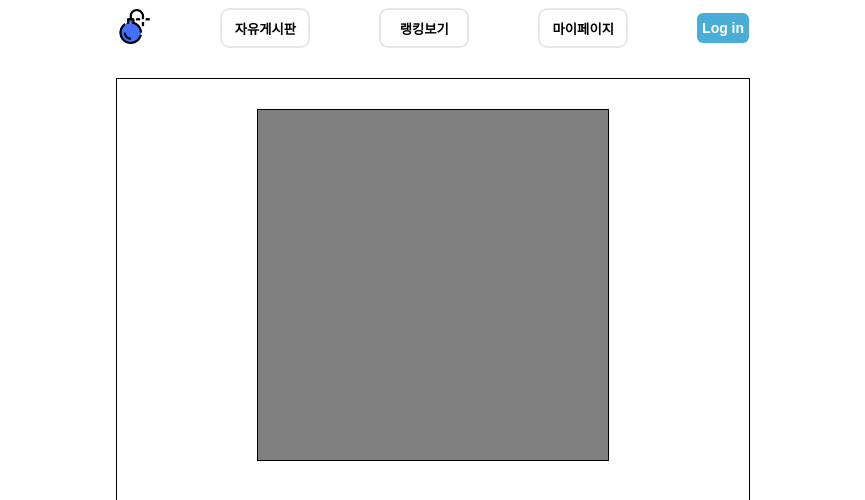
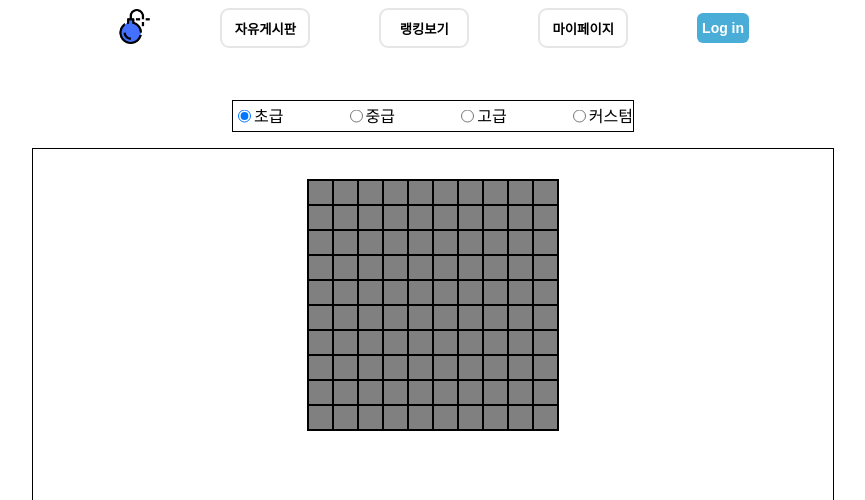
Before and after one commit to wooseokc/zb-Team-FE, a Next.js app: page /game/single in a window 1280 px wide. Shown: the top 500 px of the page, without its empty margins (207-1072 px from the left). Built offline with nearby package versions, Linux system fonts and the light colour scheme.

Commit message:
08 14 난이도별 게임 + 성공 조건 까지 완료
아직 성공 실패 시 지뢰판을 얼리는 기능 만들어야함

그리고 게임 끝났을때 서버로 데이터 전송하는 기능 만들어야함

```diff
--- /dev/null
+++ b/components/game/gameSelector.tsx
@@ -0,0 +1,78 @@
+import React from "react";
+import styled from "styled-components";
+
+interface selector {
+  width : any,
+  height : any,
+  mine : any
+}
+
+export default function GameSelector (props: selector) {
+  const boxClick = (e: React.MouseEvent<HTMLInputElement>) => {
+    const target = e.currentTarget
+
+    console.log(target)
+
+    if (target.id === 'medium') {
+      props.width(16)
+      props.height(16)
+      props.mine(40)
+    } else if (target.id === 'easy') {
+      props.width(10)
+      props.height(10)
+      props.mine(10)
+    } else if (target.id === 'hard') {
+      props.width(30)
+      props.height(16)
+      props.mine(99)
+    }
+  }
+
+
+  return (
+    <SelectorBox>
+      <div>
+        <GameRadio onClick={boxClick} type={'radio'} id='easy' name="game" defaultChecked></GameRadio>
+        <RadioLable htmlFor="easy" >초급</RadioLable>
+      </div>
+      <div>
+        <GameRadio onClick={boxClick} type={'radio'} id='medium' name="game"></GameRadio>
+        <RadioLable htmlFor="medium">중급</RadioLable>
+      </div>
+      <div>
+        <GameRadio onClick={boxClick} type={'radio'} id='hard' name="game"></GameRadio>
+        <RadioLable htmlFor="hard">고급</RadioLable>
+      </div>
+      <div>
+        <GameRadio type={'radio'} id='custom' name="game"></GameRadio>
+        <RadioLable htmlFor="custom">커스텀</RadioLable>
+      </div>
+    </SelectorBox>
+  )
+}
+
+const SelectorBox = styled.section`
+  width: 400px;
+  height: 30px;
+  border: 1px solid;
+
+  position: absolute;
+  left: 50%;
+  transform: translateX(-50%);
+  top : 100px;
+
+  display: flex;
+  justify-content: space-between;
+`
+
+const GameRadio = styled.input`
+  position: relative;
+  top: 30%;
+  transform: translateY(-50%);
+`
+
+const RadioLable = styled.label`
+  position: relative;
+  top : 2px;
+
+`
--- a/components/game/gamebox.tsx
+++ b/components/game/gamebox.tsx
@@ -1,71 +1,118 @@
 import React, { useEffect, useState } from "react";
 import styled from "styled-components";
 
+interface props {
+  width : number,
+  height : number,
+  mine : number
+}
 
-export default function GameSection () {
-  const [arr, setArr] = useState<(number | string | boolean) [][] >(
-    Array(100).fill(0).map((item, idx) => [idx, 'closed', 'normal', 0, false])
+export default function GameSection (props : props) {
+  const width = props.width;
+  const height = props.height;
+  const howManyMines = props.mine;
+  const total = width * height;
+  const [arr, setArr] = useState<(number | string | boolean)[][] >(
+    Array(total).fill(0).map((item, idx) => [idx, 'closed', 'normal', 0, false])
   );
   const [fail, setFail] = useState(false);
+  const [suc, setSuc] = useState(false);
+  const [postObj, setPostObj] = useState<{
+    gamerId? : number,
+    width? : number,
+    height? : number,
+    numMines? : number
+
+    isOpened? : string[],
+    isMine? : string[],
+    nearbyMines? : number,
+    isFlagged? : boolean,
+
+    timePlayed? : number,
+    isAnon? : boolean,
+
+    steps? : number[][]
+  }>({})
 
   // 지뢰 심는 작업
   useEffect(()=> {
-    let tmpArr = arr.slice()
-    let mineCount = 10;
+    let tmpArr = Array(total).fill(0).map((item, idx) => [idx, 'closed', 'normal', 0, false]);
+
+    let mineCount = howManyMines; // 지뢰 개수
+
+    console.log(tmpArr)
+
     while (mineCount > 0) {
-      let a = Math.floor(Math.random()*100)
-      console.log(a)
+      let a = Math.floor(Math.random()*total)
+
       if (tmpArr[a][2] === 'normal') {
         tmpArr[a][2] = 'mine'
-        if (tmpArr[a-11]) {
-          if (a % 10 !== 0) {
-            (tmpArr[a-11][3] as number) += 1;
+        if (tmpArr[a-width-1]) {
+          if (a % width !== 0) {
+            (tmpArr[a-width-1][3] as number) += 1;
           }
         }
-        if (tmpArr[a-10]) {
-          (tmpArr[a-10][3] as number) += 1;
+        if (tmpArr[a-width]) {
+          (tmpArr[a-width][3] as number) += 1;
         }
-        if (tmpArr[a-9]) {
-          if (a%10 !== 9) {
-            (tmpArr[a-9][3] as number) += 1;
+        if (tmpArr[a-width+1]) {
+          if (a % width !== width-1) {
+            (tmpArr[a-width+1][3] as number) += 1;
           }
         }
         if (tmpArr[a-1]) {
-          if (a % 10 !== 0) {
+          if (a % width !== 0) {
             (tmpArr[a-1][3] as number) += 1;
           }
         }
         if (tmpArr[a+1]) {
-          if (a % 10 !== 9) {
+          if (a % width !== width-1) {
             (tmpArr[a+1][3] as number) += 1;
           }
         }
-        if (tmpArr[a+9]) {
-          if (a % 10 !== 0) {
-            (tmpArr[a+9][3] as number) += 1;
+        if (tmpArr[a+width-1]) {
+          if (a % width !== 0) {
+            (tmpArr[a+width-1][3] as number) += 1;
           }
         }
-        if (tmpArr[a+10]) {
-          (tmpArr[a+10][3] as number) += 1;
+        if (tmpArr[a+width]) {
+          (tmpArr[a+width][3] as number) += 1;
         }
-        if (tmpArr[a+11]) {
-          if (a % 10 !== 9) {
-            (tmpArr[a+11][3] as number) += 1;
+        if (tmpArr[a+width+1]) {
+          if (a % width !== width-1) {
+            (tmpArr[a+width+1][3] as number) += 1;
           }
         }
         mineCount --
       }
     }
     setArr(tmpArr)
-    console.log(arr)
-  } , [])
+
+    tmpArr = [];
+    let openArr : string[] = []
+    let mineArr : string[] = []
+    let aroundArr : number[] = []
+    let flagArr : boolean[] = [];
+    for (let i=0 ; i<arr.length ; i++) {
+      openArr.push(arr[i][1] as string)
+      mineArr.push(arr[i][2] as string)
+      aroundArr.push(arr[i][3] as number)
+      flagArr.push(arr[i][4] as boolean)
+    }
+
+    tmpArr.push(openArr)
+    tmpArr.push(mineArr)
+    tmpArr.push(aroundArr)
+    tmpArr.push(flagArr)
+
+
+  } , [total])
 
   const boxClick = (e: React.MouseEvent<HTMLInputElement>) => {
     const target : HTMLDivElement = e.currentTarget
     const targetIndex : number = Number(target.dataset.t)
 
     let tmpArr = arr.slice()
-    console.log(tmpArr)
     // tmpArr[targetIndex][1] = 'open'
 
     // 주변 한바퀴 돌리는 함수
@@ -74,17 +121,32 @@ export default function GameSection () {
       if (tmpArr[t][2] === 'mine') return
       if (tmpArr[t][1] === 'open') return
 
-      tmpArr[t][1] = 'open'
+      tmpArr[t][1] = 'open';
 
       if (tmpArr[t][3] !== 0) return
-      around(t-11)
-      around(t-10)
-      around(t-9)
-      around(t-1)
-      around(t+1)
-      around(t+9)
-      around(t+10)
-      around(t+11)
+
+      if (t % width === 0) {
+        around(t-width)
+        around(t-width+1)
+        around(t+1)
+        around(t+width)
+        around(t+width+1)
+      } else if (t % width === width -1 ) {
+        around(t-width-1)
+        around(t-width)
+        around(t-1)
+        around(t+width-1)
+        around(t+width)
+      } else {
+        around(t-width-1)
+        around(t-width)
+        around(t-width+1)
+        around(t-1)
+        around(t+1)
+        around(t+width-1)
+        around(t+width)
+        around(t+width+1)
+      }
     }
 
     // 지뢰를 클릭했을 경우
@@ -93,62 +155,74 @@ export default function GameSection () {
         if (item[2] === 'mine') {
           item[1] = 'open'
         }
+        return item
       })
       setFail(true)
+
     } else { // 아닐경우
       around(Number(target.dataset.t))
     }
 
+    let openedCount = tmpArr.filter(item => item[1] === 'open').length
+    console.log(openedCount)
+    if (openedCount === total - howManyMines) {
+      console.log('suc')
+      setSuc(true)
+    }
     setArr(tmpArr)
   }
 
   const reTry = (e: React.MouseEvent<HTMLButtonElement>) => {
-    let tmpArr = Array(100).fill(0).map((item, idx) => [idx, 'closed', 'normal', 0, false])
-    let mineCount = 10;
+    let tmpArr = Array(total).fill(0).map((item, idx) => [idx, 'closed', 'normal', 0, false]);
+
+    let mineCount = howManyMines; // 지뢰 개수
+
+    console.log(tmpArr)
+
     while (mineCount > 0) {
-      let a = Math.floor(Math.random()*100)
+      let a = Math.floor(Math.random()*total)
+
       if (tmpArr[a][2] === 'normal') {
         tmpArr[a][2] = 'mine'
-        if (tmpArr[a-11]) {
-          if (a % 10 !== 0) {
-            (tmpArr[a-11][3] as number) += 1;
+        if (tmpArr[a-width-1]) {
+          if (a % width !== 0) {
+            (tmpArr[a-width-1][3] as number) += 1;
           }
         }
-        if (tmpArr[a-10]) {
-          (tmpArr[a-10][3] as number) += 1;
+        if (tmpArr[a-width]) {
+          (tmpArr[a-width][3] as number) += 1;
         }
-        if (tmpArr[a-9]) {
-          if (a % 10 !== 9) {
-            (tmpArr[a-9][3] as number) += 1;
+        if (tmpArr[a-width+1]) {
+          if (a % width !== width-1) {
+            (tmpArr[a-width+1][3] as number) += 1;
           }
         }
         if (tmpArr[a-1]) {
-          if (a % 10 !== 0) {
+          if (a % width !== 0) {
             (tmpArr[a-1][3] as number) += 1;
           }
         }
         if (tmpArr[a+1]) {
-          if (a % 10 !== 9) {
+          if (a % width !== width-1) {
             (tmpArr[a+1][3] as number) += 1;
           }
         }
-        if (tmpArr[a+9]) {
-          if (a % 10 !== 0) {
-            (tmpArr[a+9][3] as number) += 1;
+        if (tmpArr[a+width-1]) {
+          if (a % width !== 0) {
+            (tmpArr[a+width-1][3] as number) += 1;
           }
         }
-        if (tmpArr[a+10]) {
-          (tmpArr[a+10][3] as number) += 1;
+        if (tmpArr[a+width]) {
+          (tmpArr[a+width][3] as number) += 1;
         }
-        if (tmpArr[a+11]) {
-          if (a % 10 !== 9) {
-            (tmpArr[a+11][3] as number) += 1;
+        if (tmpArr[a+width+1]) {
+          if (a % width !== width-1) {
+            (tmpArr[a+width+1][3] as number) += 1;
           }
         }
         mineCount --
       }
     }
-    console.log(tmpArr)
     setArr(tmpArr)
     setFail(false)
   }
@@ -183,31 +257,36 @@ export default function GameSection () {
 
   return (
     <GameContainer>
-      <GameBox>
-        {arr !== undefined && mines}
-      </GameBox>
+      {width !== undefined &&
+        <GameBox width={width} height={height}>
+          {arr !== undefined && mines}
+        </GameBox>
+
+      }
       <FailBox condition={fail}> 실패 ~
         <RetryButton onClick={reTry} >다시하기</RetryButton>
       </FailBox>
+      <SucessBox condition={suc}> 성공 ~
+        <RetryButton onClick={reTry} >다시하기</RetryButton>
+      </SucessBox>
 
     </GameContainer>
   )
 }
 
 const GameContainer = styled.section`
-  width : 50%;
-  height : 600px;
+  width : 800px;
+  height : 500px;
   border : 1px solid;
 
   position : relative;
   left : 50%;
   transform: translateX(-50%);
-  top : 30px;
+  top : 100px;
 `
 
-const GameBox = styled.div`
-  width : 350px;
-  height : 350px;
+const GameBox = styled.div<{width : number, height : number}>`
+  ${props => props.width && {width : props.width *25, height : props.height * 25}}
   border : 1px solid;
 
   position : relative;
@@ -216,11 +295,14 @@ const GameBox = styled.div`
   top : 30px;
 
   display : grid;
-  grid-template-columns: repeat(10, 1fr);
-  grid-template-rows: repeat(10, 1fr);
+  grid-template-columns: repeat(${props => props.width}, 1fr);
+  grid-template-rows : repeat(${props => props.height}, 1fr);
 `
 
 const MineBox = styled.div<{status : string, mine : string, around : number, flag : boolean}>`
+  width: 25px;
+  height: 25px;
+  box-sizing: border-box;
   border : 1px solid;
 
   background : gray;
@@ -232,11 +314,9 @@ const MineBox = styled.div<{status : string, mine : string, around : number, fla
   ${props => (props.flag === true && props.status === 'closed') && {background : 'yellow'}}
 
   ${props => (props.around === 0 && props.status === 'open' && props.mine === 'normal') && {background : 'blue'}}
-  ${props => (props.around === 1 && props.status === 'open' && props.mine === 'normal') && {background : 'blue', color : 'red' }}
-  ${props => (props.around === 2 && props.status === 'open' && props.mine === 'normal') && {background : 'blue', color : 'black' }}
-  ${props => (props.around === 3 && props.status === 'open' && props.mine === 'normal') && {background : 'blue', color : 'pink' }}
+  ${props => (props.around !== 0 && props.status === 'open' && props.mine === 'normal') && {background : 'blue', color : 'red' }}
   ${props => (props.status === 'open' && props.mine === 'mine') && {background : 'red'}}
-  border-color: gray;
+  border-color: black;
 `
 
 const FailBox = styled.div<{condition : boolean}>`
@@ -252,8 +332,24 @@ const FailBox = styled.div<{condition : boolean}>`
   left : 40px;
 
   ${props => props.condition === false ? {display : 'none'} : {display : 'block'}}
+`
+const SucessBox = styled.div<{condition : boolean}>`
+  width :300px;
+  height : 200px;
+  background : black;
+  opacity : 0.8;
 
+  color : white;
+
+  position: absolute;
+  top : 100px;
+  left : 40px;
+
+  ${props => props.condition === false ? {display : 'none'} : {display : 'block'}}
 `
+
+
+
 const RetryButton = styled.button`
   background: inherit ; border:none; box-shadow:none; border-radius:0; padding:0; overflow:visible; cursor:pointer;
   width : 100px;
--- a/components/info/Password.tsx
+++ b/components/info/Password.tsx
@@ -28,7 +28,6 @@ const StyleForm = styled.form`
   margin: 0 auto;
   padding: 10px 10px;
   div {
-
     display: flex;
     align-items: center;
     margin: 10px 0;
--- a/components/prac.css
+++ /dev/null
@@ -1,7 +0,0 @@
-* {
-
-  position: relative;
-  align-items: center;
-
-
-}
--- a/pages/game/single.tsx
+++ b/pages/game/single.tsx
@@ -1,12 +1,30 @@
-import React from "react";
+/* eslint-disable react-hooks/rules-of-hooks */
+import React, { useState } from "react";
 import GameSection from "../../components/game/gamebox";
+import GameSelector from "../../components/game/gameSelector";
 import Layout from "../../components/layout";
 import Navbar from "../../components/navbar";
 
 export default function game () {
+  const [width, setWidth] = useState(10)
+  const [height, setHeight] = useState(10)
+  const [mines, setMines] = useState(10)
+
+  function propsWidth (num : number) {
+    setWidth(num);
+  }
+  function propsHeight (num : number) {
+    setHeight(num);
+  }
+  function propsMines (num : number) {
+    setMines(num);
+  }
 
   return (
-    <GameSection/>
+    <>
+      <GameSelector width={propsWidth} height={propsHeight} mine={propsMines}/>
+      <GameSection width={width} height={height} mine={mines}/>
+    </>
   )
 }
 
```
